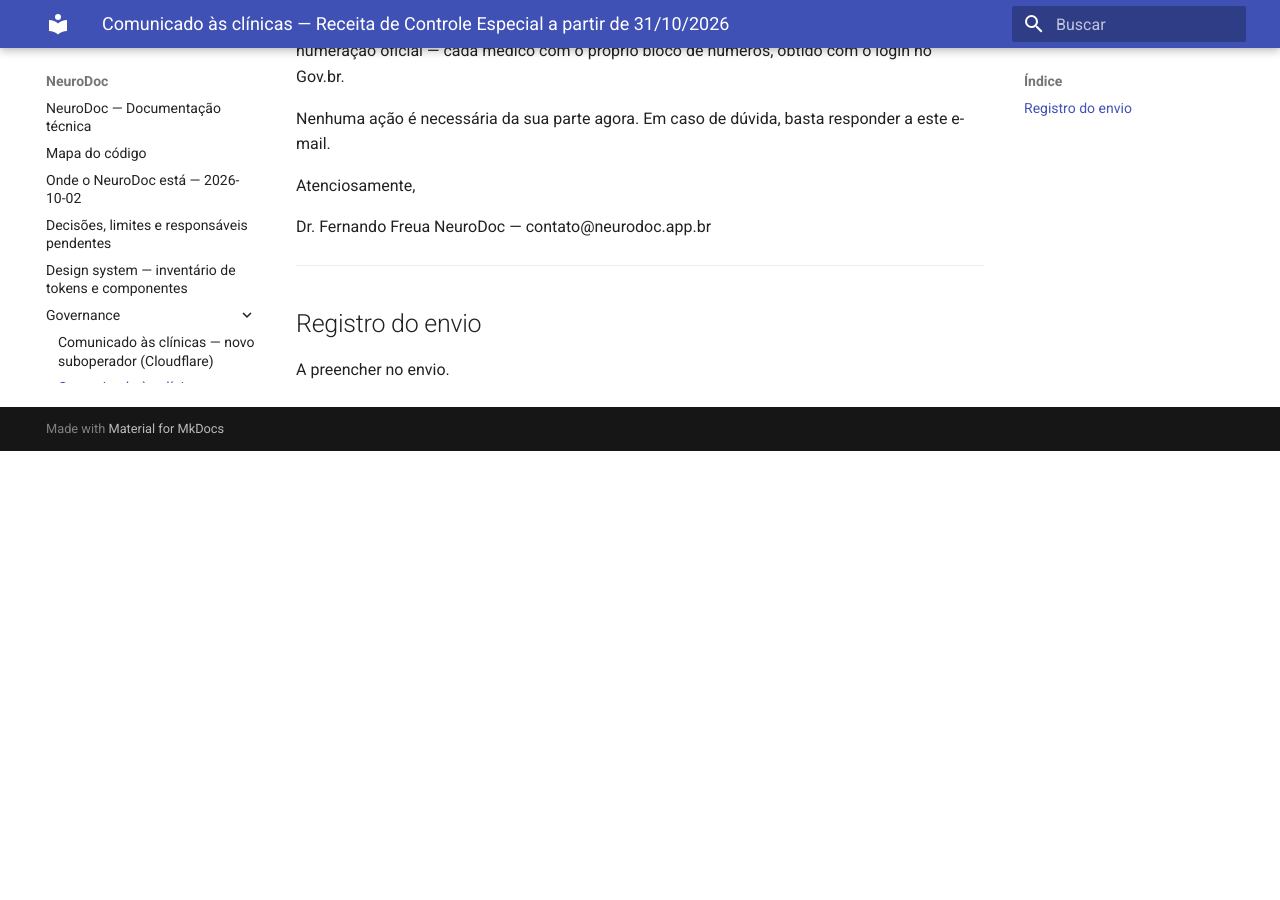
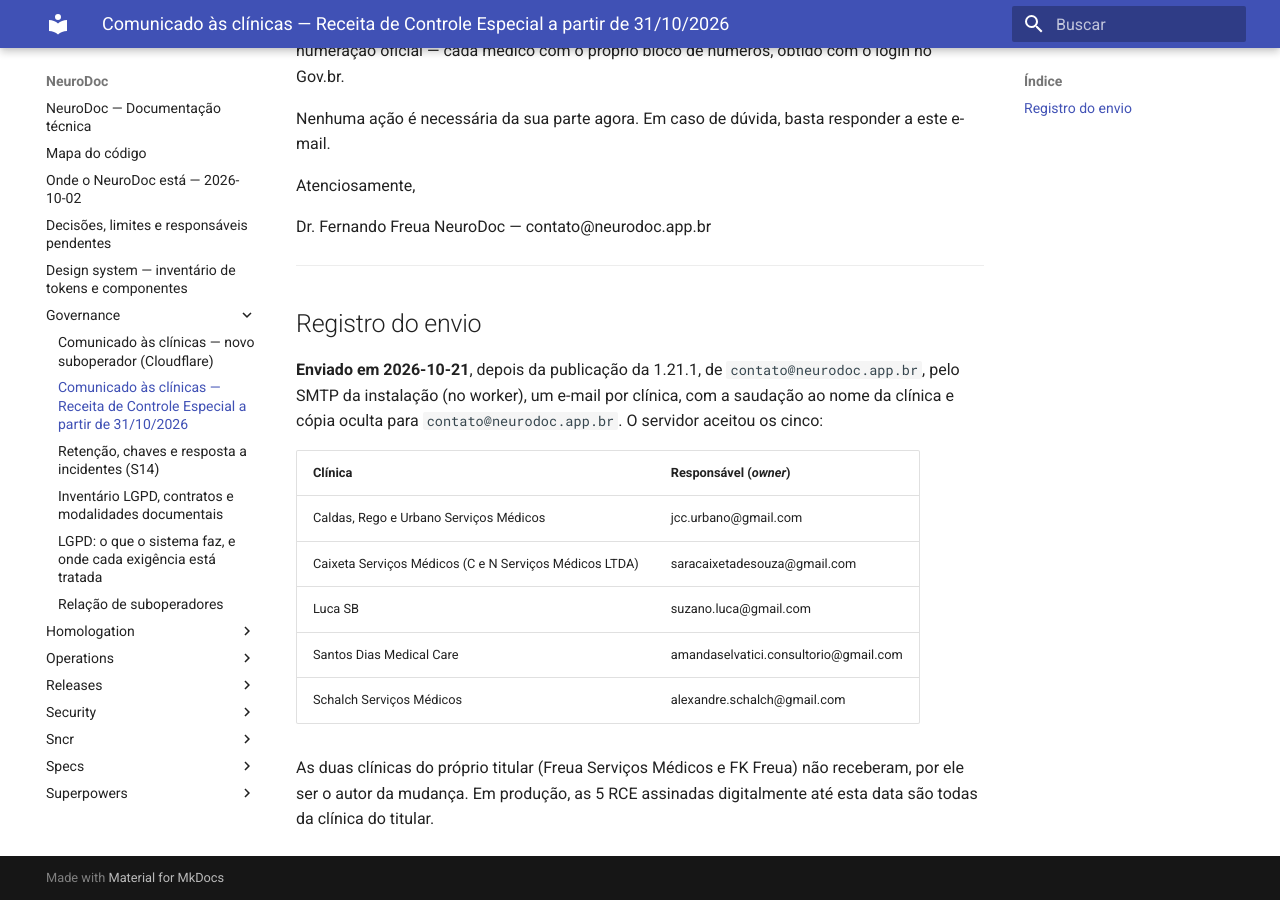
Before and after one commit to ffreua/neurodoc, an MkDocs documentation site: the page built from docs/governance/comunicado-2026-10-sncr.md, in a window 1280 px wide and 900 px high, scrolled down 959 px. Built offline with MkDocs 1.6.1 and Material for MkDocs 9.7.7, drawn with Linux system fonts in a browser that asks for light colours; before the commit the page ends 1410 px from its top, so only the background shows below that.

Commit message:
Registra o SHA publicado da 1.21.1 e o envio do comunicado do SNCR

```diff
--- a/docs/governance/comunicado-2026-10-sncr.md
+++ b/docs/governance/comunicado-2026-10-sncr.md
@@ -52,4 +52,19 @@
 
 ## Registro do envio
 
-A preencher no envio.
+**Enviado em 2026-10-21**, depois da publicação da 1.21.1, de
+`contato@neurodoc.app.br`, pelo SMTP da instalação (no worker), um e-mail
+por clínica, com a saudação ao nome da clínica e cópia oculta para
+`contato@neurodoc.app.br`. O servidor aceitou os cinco:
+
+| Clínica | Responsável (*owner*) |
+| --- | --- |
+| Caldas, Rego e Urbano Serviços Médicos | jcc.urbano@gmail.com |
+| Caixeta Serviços Médicos (C e N Serviços Médicos LTDA) | saracaixetadesouza@gmail.com |
+| Luca SB | suzano.luca@gmail.com |
+| Santos Dias Medical Care | amandaselvatici.consultorio@gmail.com |
+| Schalch Serviços Médicos | alexandre.schalch@gmail.com |
+
+As duas clínicas do próprio titular (Freua Serviços Médicos e FK Freua)
+não receberam, por ele ser o autor da mudança. Em produção, as 5 RCE
+assinadas digitalmente até esta data são todas da clínica do titular.
```
Also changed, not shown: docs/releases/1.21.1-transicao-sncr.md (+4 -3 lines).
